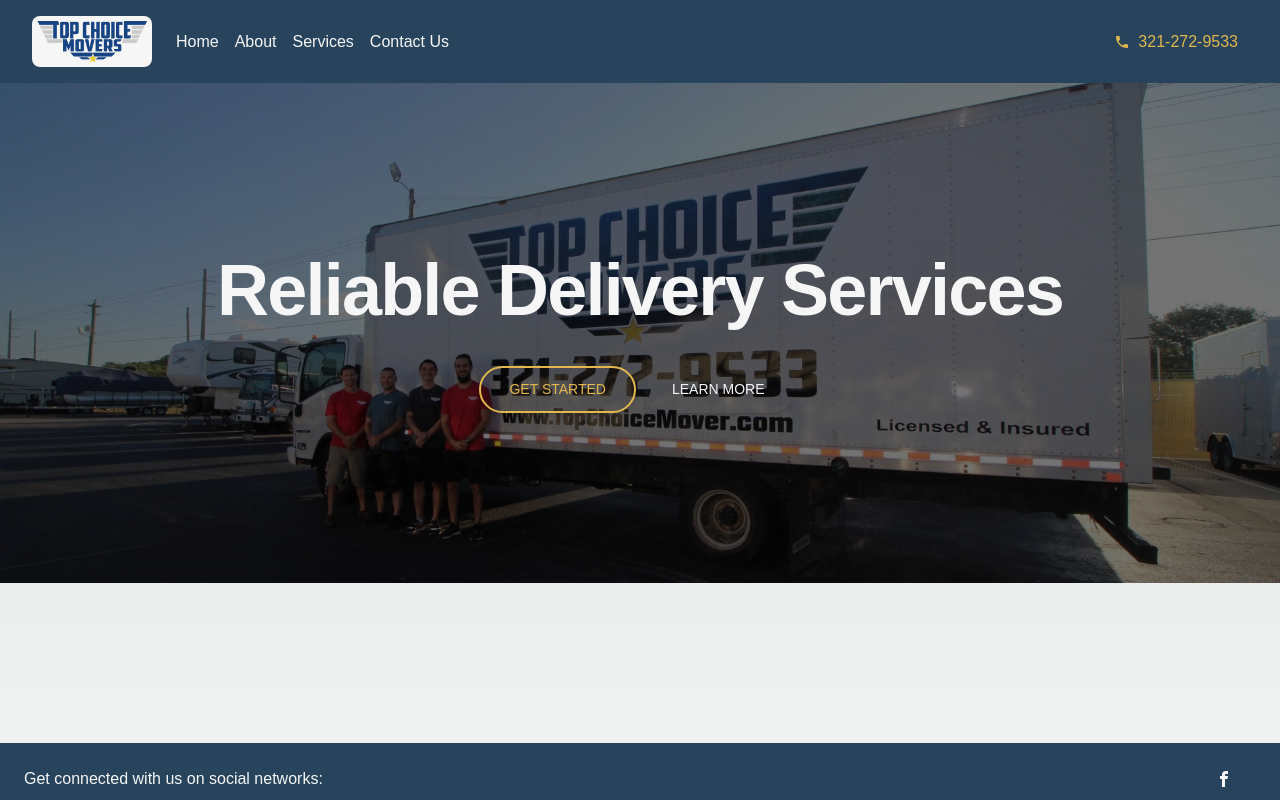
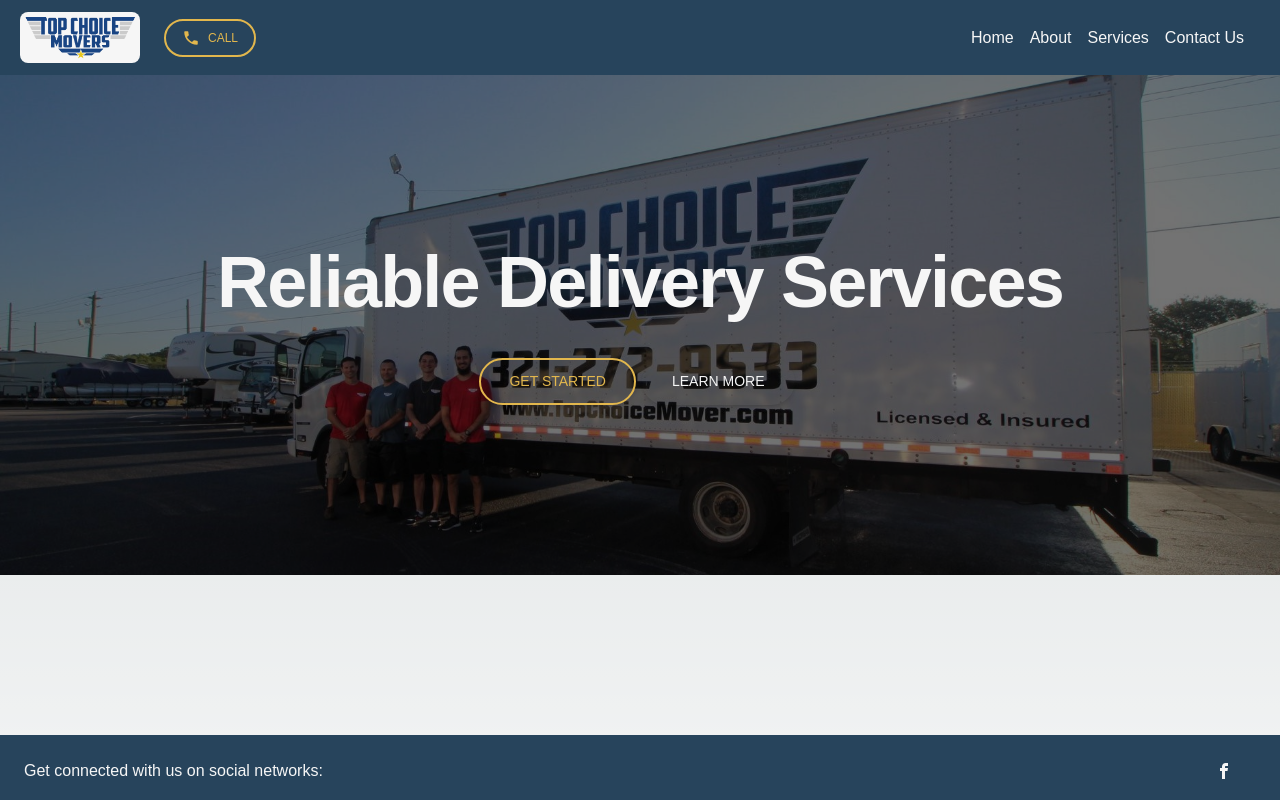
Before and after one commit to JoshMcDaniel/top-choice-movers-ui, a Next.js app: page / in a window 1280 px wide. Shown: the top 800 px of the page. Built offline with nearby package versions, Linux system fonts and the light colour scheme; what tw-elements would draw is missing.

Commit message:
Reorganize navbar

```diff
--- a/Components/Buttons/CallNowButton.tsx
+++ b/Components/Buttons/CallNowButton.tsx
@@ -1,4 +1,3 @@
-import { phoneNumberFormat } from '../../lib/phoneNumberFormat';
 import PhoneNumber from '../Labels/phoneNumber';
 import { IoMdCall } from 'react-icons/io';
 
@@ -9,10 +8,15 @@
 const CallNowButton = (props: Props) => {
   return (
     <PhoneNumber phoneNumber={props.phoneNumber}>
-      <div className="grid grid-flow-col items-center gap-2 text-secondary px-2.5 py-2 md:py-0">
-        <IoMdCall />
-        {phoneNumberFormat(props.phoneNumber)}
-      </div>
+      <button
+        type="button"
+        className="inline-block rounded-full border-2 border-secondary px-4 py-2 text-xs font-medium uppercase leading-normal text-secondary transition duration-150 ease-in-out hover:bg-opacity-10 focus:outline-none focus:ring-0"
+        data-te-ripple-init
+      >
+        <span className="grid grid-flow-col gap-2 items-center">
+          <IoMdCall className="text-lg" /> Call
+        </span>
+      </button>
     </PhoneNumber>
   );
 };
--- /dev/null
+++ b/Components/Buttons/EmailNowButton.tsx
@@ -0,0 +1,23 @@
+import { HiOutlineMail } from 'react-icons/hi';
+import Email from '../Labels/Email';
+
+type Props = {
+  email: string;
+};
+
+const EmailNowButton = (props: Props) => {
+  return (
+    <button
+      type="button"
+      className="inline-block rounded-full border-2 border-secondary px-4 py-2 text-xs font-medium uppercase leading-normal text-secondary transition duration-150 ease-in-out hover:bg-opacity-10 focus:outline-none focus:ring-0"
+      data-te-ripple-init
+    >
+      <span className="grid grid-flow-col gap-2 items-center">
+        <HiOutlineMail className="text-lg" />
+        <Email email={props.email}>Email</Email>
+      </span>
+    </button>
+  );
+};
+
+export default EmailNowButton;
--- /dev/null
+++ b/Components/Buttons/PhoneNumberButton.tsx
@@ -0,0 +1,20 @@
+import { phoneNumberFormat } from '../../lib/phoneNumberFormat';
+import PhoneNumber from '../Labels/phoneNumber';
+import { IoMdCall } from 'react-icons/io';
+
+type Props = {
+  phoneNumber: number;
+};
+
+const PhoneNumberButton = (props: Props) => {
+  return (
+    <PhoneNumber phoneNumber={props.phoneNumber}>
+      <div className="grid grid-flow-col items-center gap-2 text-secondary px-2.5 py-2 md:py-0">
+        <IoMdCall />
+        {phoneNumberFormat(props.phoneNumber)}
+      </div>
+    </PhoneNumber>
+  );
+};
+
+export default PhoneNumberButton;
--- a/Components/Dashboard/Dashboard.tsx
+++ b/Components/Dashboard/Dashboard.tsx
@@ -42,30 +42,6 @@
   services: Service[];
 };
 
-export type Route = {
-  title: string;
-  href: string;
-};
-
-const routes: Route[] = [
-  {
-    title: 'Home',
-    href: '/',
-  },
-  {
-    title: 'About',
-    href: '/about',
-  },
-  {
-    title: 'Services',
-    href: '/services',
-  },
-  {
-    title: 'Contact Us',
-    href: '/contact',
-  },
-];
-
 const Dashboard = (props: { children: ReactNode }) => {
   const router = useRouter();
 
@@ -80,9 +56,9 @@
 
   return (
     <>
-      <Navbar org={org} routes={routes} />
+      <Navbar org={org} />
       {props.children}
-      <Footer org={org} routes={routes} />
+      <Footer org={org} />
     </>
   );
 };
--- a/Components/Footer/Footer.tsx
+++ b/Components/Footer/Footer.tsx
@@ -1,4 +1,4 @@
-import { Organization, Route } from '../Dashboard/Dashboard';
+import { Organization } from '../Dashboard/Dashboard';
 import BlurryHorizontalDivider from '../Dividers/BlurryHorizontalDivider';
 import Address from '../Labels/Address';
 import Email from '../Labels/Email';
@@ -7,14 +7,14 @@
 import { HiOutlineMail } from 'react-icons/hi';
 import { IoMdCall } from 'react-icons/io';
 import { ImFacebook } from 'react-icons/im';
+import { baseRoutes } from '@/constants/baseRoutes';
 
 type Props = {
   org: Organization;
-  routes: Route[];
 };
 
 const Footer = (props: Props) => {
-  const { org, routes } = props;
+  const { org } = props;
   return (
     <footer className="bg-primary text-center text-base-100 lg:text-left">
       <div className="flex items-center justify-center p-6 lg:justify-between">
@@ -55,7 +55,7 @@
             <h6 className="mb-4 flex justify-center font-semibold uppercase md:justify-start">
               Useful links
             </h6>
-            {routes.map((route) => (
+            {baseRoutes.map((route) => (
               <p className="mb-4" key={route.title.replace(' ', '')}>
                 <a href={route.href}>{route.title}</a>
               </p>
--- a/Components/Labels/Email.tsx
+++ b/Components/Labels/Email.tsx
@@ -1,9 +1,10 @@
 type Props = {
   email: string;
+  children?: React.ReactNode;
 };
 
 const Email = (props: Props) => {
-  return <a href={`mailto:${props.email}`}>{props.email}</a>;
+  return <a href={`mailto:${props.email}`}>{props.children || props.email}</a>;
 };
 
 export default Email;
--- a/Components/Navbar/ModalNav.tsx
+++ b/Components/Navbar/ModalNav.tsx
@@ -1,12 +1,13 @@
+import { baseRoutes } from '@/constants/baseRoutes';
 import Link from 'next/link';
 import { AiOutlineClose } from 'react-icons/ai';
 import CallNowButton from '../Buttons/CallNowButton';
-import { Route } from '../Dashboard/Dashboard';
+import EmailNowButton from '../Buttons/EmailNowButton';
+import { Organization } from '../Dashboard/Dashboard';
 import BlurryHorizontalDivider from '../Dividers/BlurryHorizontalDivider';
 
 type Props = {
-  routes: Route[];
-  phoneNumber: number;
+  org: Organization;
 };
 
 const ModalNav = (props: Props) => {
@@ -24,7 +25,10 @@
         className="pointer-events-none relative w-auto translate-y-[-50px] opacity-0 transition-all duration-100 ease-in-out min-[0px]:m-0 min-[0px]:h-full min-[0px]:max-w-none"
       >
         <div className="pointer-events-auto relative flex w-full flex-col rounded-md bg-primary bg-clip-padding text-current shadow-lg outline-none0 min-[0px]:h-full min-[0px]:rounded-none min-[0px]:border-0">
-          <div className="flex flex-shrink-0 items-center justify-between rounded-t-md px-[18px] py-4 min-[0px]:rounded-none">
+          <div className="flex flex-shrink-0 items-center justify-between rounded-t-md p-[18px] min-[0px]:rounded-none">
+            <h5 className="text-xl leading-normal" id="modalNavLabel">
+              Menu
+            </h5>
             <button
               type="button"
               className="box-content rounded-none border-none hover:no-underline hover:opacity-75 focus:opacity-100 focus:shadow-none focus:outline-none"
@@ -33,14 +37,11 @@
             >
               <AiOutlineClose className="text-2xl" />
             </button>
-            <h5 className="text-xl leading-normal" id="modalNavLabel">
-              Menu
-            </h5>
           </div>
           <BlurryHorizontalDivider />
           <div className="relative p-8 min-[0px]:overflow-y-auto">
             <ul className="grid grid-flow-row gap-8 justify-center text-center text-xl">
-              {props.routes.map((route) => (
+              {baseRoutes.map((route) => (
                 <li key={route.title}>
                   <Link href={route.href}>{route.title}</Link>
                 </li>
@@ -49,8 +50,11 @@
           </div>
           <div className="mt-auto">
             <BlurryHorizontalDivider />
-            <div className="flex flex-shrink-0 flex-wrap items-center justify-center rounded-b-md p-4 min-[0px]:rounded-none">
-              <CallNowButton phoneNumber={props.phoneNumber} />
+            <div className="grid grid-flow-col items-center justify-around rounded-b-md p-4 min-[0px]:rounded-none">
+              <CallNowButton
+                phoneNumber={props.org.contact.phoneNumber.primary}
+              />
+              <EmailNowButton email={props.org.contact.email.primary} />
             </div>
           </div>
         </div>
--- a/Components/Navbar/Navbar.tsx
+++ b/Components/Navbar/Navbar.tsx
@@ -1,39 +1,21 @@
+import { Organization } from '../Dashboard/Dashboard';
+import { BiMenuAltRight } from 'react-icons/bi';
+import SquareAvatar from '../Avatars/SquareAvatar';
+import { baseRoutes } from '@/constants/baseRoutes';
+import ModalNav from './ModalNav';
 import CallNowButton from '../Buttons/CallNowButton';
-import { Organization, Route } from '../Dashboard/Dashboard';
-import { BiMenuAltLeft } from 'react-icons/bi';
-import ModalNav from './ModalNav';
-import SquareAvatar from '../Avatars/SquareAvatar';
 
 type Props = {
-  routes: Route[];
   org: Organization;
 };
 
 const Navbar = (props: Props) => {
   return (
     <nav
-      className="flex-no-wrap relative flex w-full items-center justify-between bg-primary p-2 md:py-4 shadow-md shadow-black/5 lg:flex-wrap lg:justify-start text-base-100"
+      className="whitespace-nowrap relative grid grid-flow-col gap-2 w-full items-center justify-between bg-primary p-2 md:px-5 md:py-3 shadow-md shadow-black/5 text-base-100"
       data-te-navbar-ref
     >
-      <div className="flex w-full flex-wrap items-center justify-between md:px-4 md:px-6">
-        <button
-          className="block border-0 bg-transparent py-2 px-2.5 hover:no-underline hover:shadow-none focus:no-underline focus:shadow-none focus:outline-none focus:ring-0 lg:hidden"
-          type="button"
-          data-te-toggle="modal"
-          data-te-target="#modalNav"
-          data-te-ripple-init
-        >
-          <BiMenuAltLeft className="text-[1.75rem]" />
-        </button>
-        <ModalNav
-          phoneNumber={props.org.contact.phoneNumber.primary}
-          routes={props.routes}
-        />
-        <div
-          className="!visible hidden flex-grow basis-[100%] items-center lg:!flex lg:basis-auto"
-          id="navbarSupportedContent1"
-          data-te-collapse-item
-        >
+      <div className="grid grid-flow-col gap-2 items-center w-fit">
         <SquareAvatar
           src="/images/logo.png"
           alt={props.org.name + ' logo'}
@@ -41,12 +23,20 @@
           height={120}
           className="mr-4"
         />
+        <CallNowButton phoneNumber={props.org.contact.phoneNumber.primary} />
+      </div>
+
+      <div
+        className="hidden lg:block grid grid-flow-col gap-2 items-center items-center"
+        id="navbarSupportedContent1"
+        data-te-collapse-item
+      >
         <ul
           className="list-style-none mr-auto flex flex-col pl-0 lg:flex-row"
           data-te-navbar-nav-ref
         >
           <li className="lg:pr-2">
-              {props.routes.map((route) => (
+            {baseRoutes.map((route) => (
               <a
                 className="hover:text-secondary focus:text-secondary disabled:text-black/30 lg:px-2 [&.active]:text-black/90"
                 href={route.href}
@@ -58,8 +48,16 @@
           </li>
         </ul>
       </div>
-        <CallNowButton phoneNumber={props.org.contact.phoneNumber.primary} />
-      </div>
+      <ModalNav org={props.org} />
+      <button
+        className="block border-0 bg-transparent py-2 px-2.5 hover:no-underline hover:shadow-none focus:no-underline focus:shadow-none focus:outline-none focus:ring-0 lg:hidden"
+        type="button"
+        data-te-toggle="modal"
+        data-te-target="#modalNav"
+        data-te-ripple-init
+      >
+        <BiMenuAltRight className="text-[1.75rem]" />
+      </button>
     </nav>
   );
 };
--- /dev/null
+++ b/constants/baseRoutes.ts
@@ -0,0 +1,23 @@
+export type Route = {
+  title: string;
+  href: string;
+};
+
+export const baseRoutes: Route[] = [
+  {
+    title: 'Home',
+    href: '/',
+  },
+  {
+    title: 'About',
+    href: '/about',
+  },
+  {
+    title: 'Services',
+    href: '/services',
+  },
+  {
+    title: 'Contact Us',
+    href: '/contact',
+  },
+];
```
Lines whose indentation alone changed are shown as unchanged.
